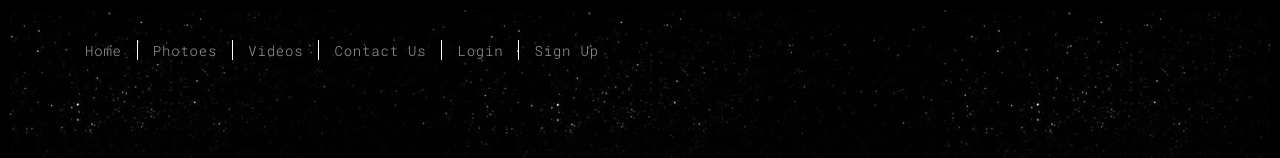
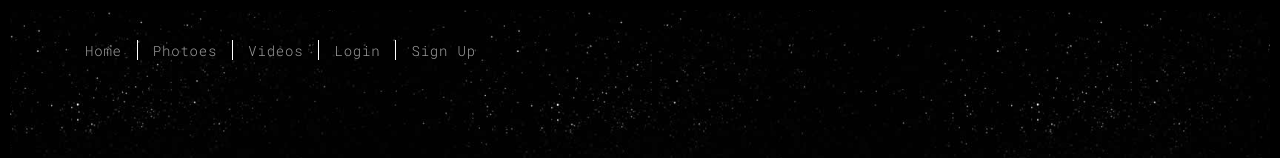
Before and after one commit to sachi5908/SSBFriend, a plain HTML site: page index.html in a window 1280 px wide. Shown: the top 158 px of the page. Drawn offline with Linux system fonts and the light colour scheme.

Commit message:
Update index.html

```diff
--- a/index.html
+++ b/index.html
@@ -41,7 +41,7 @@
           <li><a href="https://ssbfriend.000webhostapp.com/login/index.php" title="">Home</a></li>
           <li><a href="https://ssbfriend.000webhostapp.com/login/index.php" title="">Photoes</a></li>
           <li><a href="https://ssbfriend.000webhostapp.com/login/index.php" title="">Videos</a></li>
-          <li><a href="https://ssbfriend.000webhostapp.com/login/index.php" title="">Contact Us</a></li>
+
 
           <li><a href="https://ssbfriend.000webhostapp.com/login/index.php" title="">Login</a></li>
           <li><a href="https://ssbfriend.000webhostapp.com/login/signup-user.php" title="">Sign Up</a></li>
```
